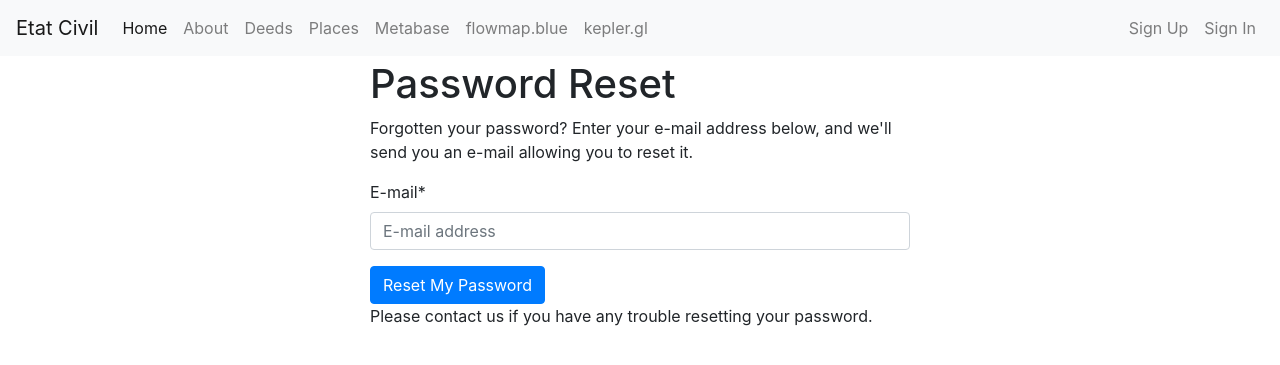
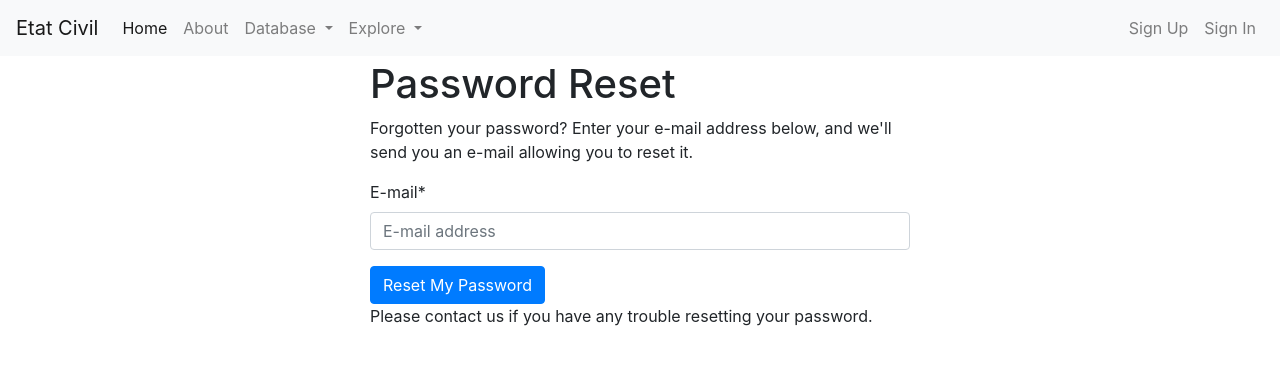
Before and after one commit to kingsdigitallab/etat-civil-django, a Django app: page /accounts/password/reset/ in a window 1280 px wide. Shown: the top 365 px of the page. Run offline with Django 3.2, Linux system fonts and the light colour scheme; parts of the project's set-up code (start-up, migrations or seed data) failed here and were passed over; some libraries are stand-ins or nearby versions.

Commit message:
Re-organise the menu into sections.

```diff
--- a/etat_civil/templates/base.html
+++ b/etat_civil/templates/base.html
@@ -59,26 +59,38 @@
             <li class="nav-item">
               <a class="nav-link" href="{% url 'about' %}">About</a>
             </li>
-            <li class="nav-item">
-              <a class="nav-link"
-                href="{% url 'admin:app_list' 'deeds' %}">Deeds</a>
+            <li class="nav-item dropdown">
+              <a class="nav-link dropdown-toggle" href="#" id="databaseDropdown"
+                role="button" data-toggle="dropdown" aria-haspopup="true"
+                aria-expanded="false">
+                Database
+              </a>
+              <div class="dropdown-menu" aria-labelledby="databaseDropdown">
+                <a class="dropdown-item"
+                  href="{% url 'admin:index' %}">Admin</a>
+                <div class="dropdown-divider"></div>
+                <a class="dropdown-item"
+                  href="{% url 'admin:app_list' 'deeds' %}">Deeds</a>
+                <a class="dropdown-item"
+                  href="{% url 'admin:app_list' 'geonames_place' %}">Places</a>
+              </div>
             </li>
-            <li class="nav-item">
-              <a class="nav-link"
-                href="{% url 'admin:app_list' 'geonames_place' %}">Places</a>
-            </li>
-            <li class="nav-item">
-              <a class="nav-link" href="http://localhost:3000/"
-                target="metabase">Metabase</a>
-            </li>
-            <li class="nav-item">
-              <a class="nav-link"
-                href="https://flowmap.blue/1hsU13EUFyX8m9xp7GYGGEMyC1bZ8_9sU6b4e2KHwVSc"
-                target="metabase">flowmap.blue</a>
-            </li>
-            <li class="nav-item">
-              <a class="nav-link" href="https://kepler.gl/"
-                target="metabase">kepler.gl</a>
+            <li class="nav-item dropdown">
+              <a class="nav-link dropdown-toggle" href="#" id="exploreDropdown"
+                role="button" data-toggle="dropdown" aria-haspopup="true"
+                aria-expanded="false">
+                Explore
+              </a>
+              <div class="dropdown-menu" aria-labelledby="exploreDropdown">
+                <a class="dropdown-item" href="http://localhost:3000/"
+                  target="metabase">Metabase</a>
+                <div class="dropdown-divider"></div>
+                <a class="dropdown-item"
+                  href="https://flowmap.blue/1hsU13EUFyX8m9xp7GYGGEMyC1bZ8_9sU6b4e2KHwVSc"
+                  target="metabase">flowmap.blue</a>
+                <a class="dropdown-item" href="https://kepler.gl/"
+                  target="metabase">kepler.gl</a>
+              </div>
             </li>
           </ul>
           <ul class="navbar-nav">
```
